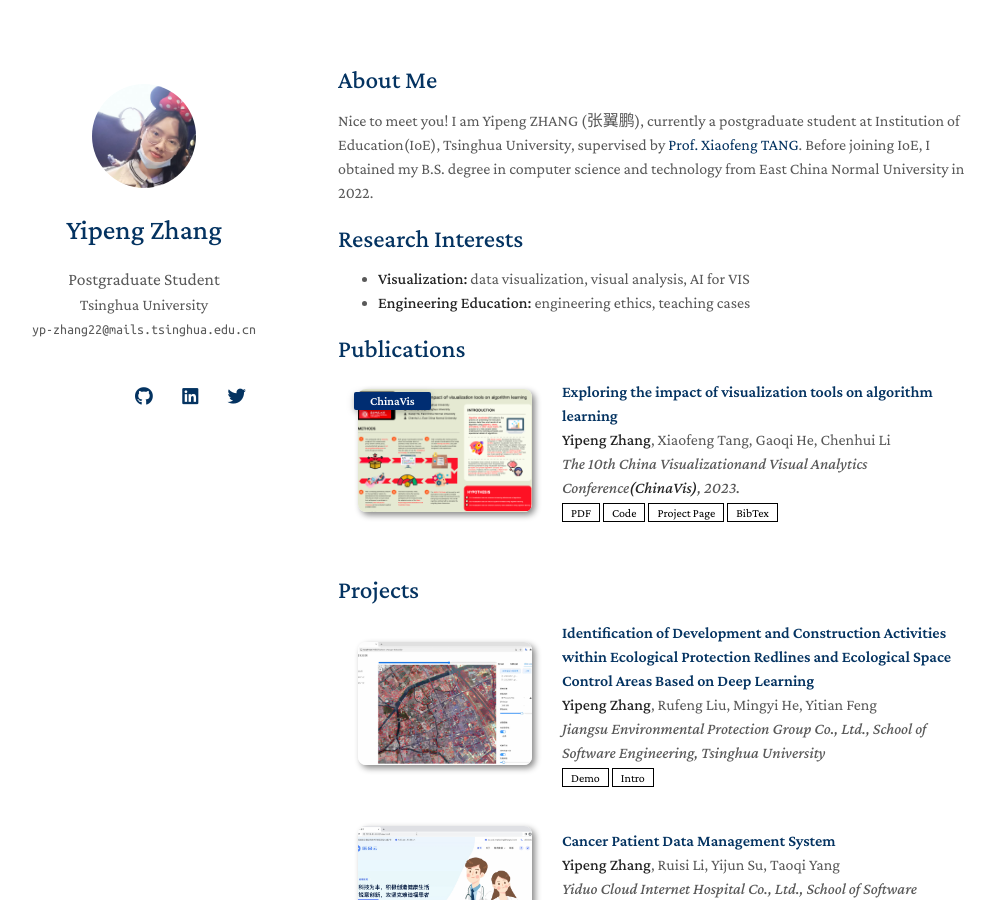
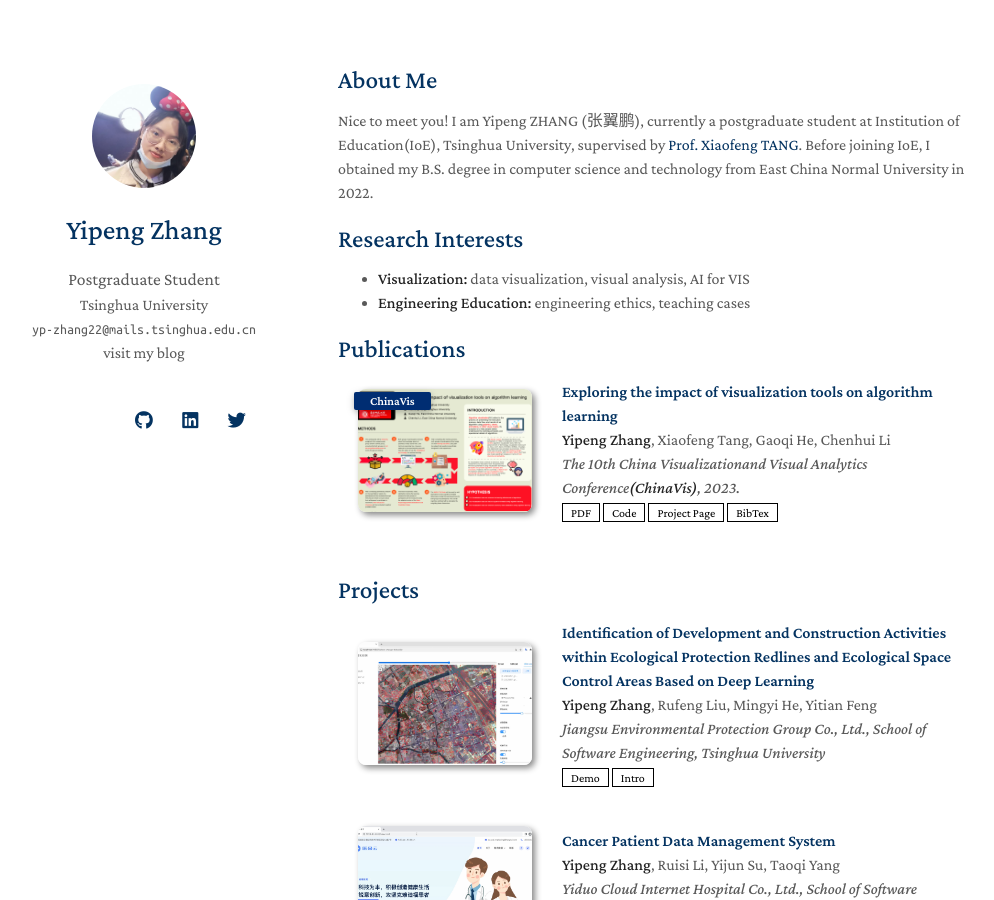
Before and after one commit to YipengZhang22/YipengZhang22.github.io, a Jekyll site: the page built from index.md, in a window 1280 px wide and 900 px high. Shown: the whole window, without its empty margins (132-1126 px from the left). Built offline with Jekyll 4.4.1, drawn with Linux system fonts in a browser that asks for light colours; nearby versions of some CDN libraries; a style sheet for code colours, icons or effects is not loaded; our own code applies the rules of GitHub Pages for plain Markdown files.

Commit message:
Update homepage.html

```diff
--- a/_layouts/homepage.html
+++ b/_layouts/homepage.html
@@ -55,6 +55,10 @@
         {% endif %}
         {% if site.email %}
         <email>{{ site.email }}</email>
+        {% endif %}
+        <br>
+        {% if site.blog %}
+        <a href="{{ site.blog }}" rel="noopener"><autocolor>visit my blog</autocolor></a>
         {% endif %}
 
         <br>
```
